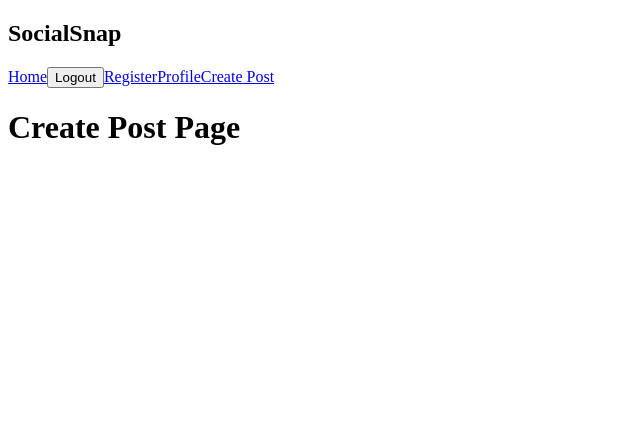
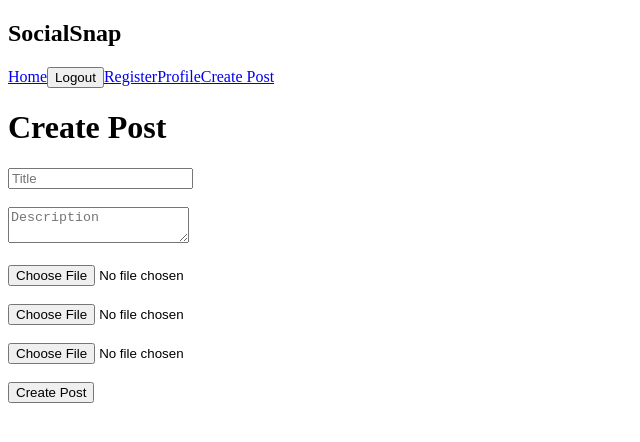
Before and after one commit to vijayvar440/SocalSnap, a React app in the folder Frontend/: page /create-post in a window 1280 px wide. Shown: the top 442 px of the page, without its empty margins (0-640 px from the left). Built offline with nearby package versions, Linux system fonts and the light colour scheme; sample sign-in values are in the browser's storage; the HTML template or start-up script is replaced by a standard one.

Commit message:
home page

```diff
--- a/Frontend/src/components/Navbar.jsx
+++ b/Frontend/src/components/Navbar.jsx
@@ -16,6 +16,7 @@ function Navbar() {
             <h2>SocialSnap</h2>
 
             <Link to="/">Home</Link>
+
             {token ? (
                 <button onClick={handleLogout}>Logout</button>
             ):(
--- a/Frontend/src/pages/CreatePost.jsx
+++ b/Frontend/src/pages/CreatePost.jsx
@@ -1,6 +1,101 @@
+import { useState } from "react";
+import axios from "axios";
+import { useNavigate } from "react-router-dom";
+
 function CreatePost() {
+    const navigate = useNavigate();
+
+    const [title, setTitle] = useState("");
+    const [description, setDescription] = useState("");
+    const [image, setImage] = useState(null);
+    const [video, setVideo] = useState(null);
+    const [audio, setAudio] = useState(null);
+
+    const handleSubmit = async (e) => {
+        e.preventDefault();
+
+        const formData = new FormData();
+
+        formData.append("title", title);
+        formData.append("description", description);
+        formData.append("image", image);
+        formData.append("video", video);
+        formData.append("audio", audio);
+
+        try {
+            const response = await axios.post(
+                "http://localhost:3000/api/Post/createPost",
+                formData,
+                {
+                    headers: {
+                        Authorization: `Bearer ${localStorage.getItem("token")}`,
+                    },
+                }
+            );
+
+            console.log(response.data);
+            alert("Post Created Successfully ✅");
+
+            navigate("/");
+
+        } catch (err) {
+            console.log(err.response?.data || err.message);
+        }
+    };
+
     return (
-        <h1>Create Post Page</h1>
+        <div>
+            <h1>Create Post</h1>
+
+            <form onSubmit={handleSubmit}>
+
+                <input
+                    type="text"
+                    placeholder="Title"
+                    value={title}
+                    onChange={(e) => setTitle(e.target.value)}
+                />
+
+                <br /><br />
+
+                <textarea
+                    placeholder="Description"
+                    value={description}
+                    onChange={(e) => setDescription(e.target.value)}
+                />
+
+                <br /><br />
+
+                <input
+                    type="file"
+                    accept="image/*"
+                    onChange={(e) => setImage(e.target.files[0])}
+                />
+
+                <br /><br />
+
+                <input
+                    type="file"
+                    accept="video/*"
+                    onChange={(e) => setVideo(e.target.files[0])}
+                />
+
+                <br /><br />
+
+                <input
+                    type="file"
+                    accept="audio/*"
+                    onChange={(e) => setAudio(e.target.files[0])}
+                />
+
+                <br /><br />
+
+                <button type="submit">
+                    Create Post
+                </button>
+
+            </form>
+        </div>
     );
 }
 
--- a/Frontend/src/pages/home.jsx
+++ b/Frontend/src/pages/home.jsx
@@ -10,11 +10,10 @@ function Home() {
                 "http://localhost:3000/api/Post/all-posts"
             );
 
-            setPosts(response.data.posts)
-
+            setPosts(response.data.posts);
 
         } catch (err) {
-            console.log(err);
+            console.log(err.response?.data || err.message);
         }
     };
 
@@ -26,20 +25,50 @@ function Home() {
         <div>
             <h1>Home Page</h1>
 
-        {
-            posts.map((post) => (
-                <div key={post._id}>
+            {posts.map((post) => (
+                <div
+                    key={post._id}
+                    style={{
+                        border: "1px solid gray",
+                        padding: "20px",
+                        marginBottom: "20px",
+                        width: "350px"
+                    }}
+                >
                     <h2>{post.title}</h2>
+
                     <p>{post.description}</p>
 
+                    {post.image && (
                         <img
                             src={post.image}
                             alt={post.title}
                             width="300"
                         />
+                    )}
+
+                    <br />
+                    <br />
+
+                    {post.video && (
+                        <video
+                            src={post.video}
+                            width="300"
+                            controls
+                        />
+                    )}
+
+                    <br />
+                    <br />
+
+                    {post.audio && (
+                        <audio
+                            src={post.audio}
+                            controls
+                        />
+                    )}
                 </div>
-            ))
-        }
+            ))}
         </div>
     );
 }
```
Lines whose indentation alone changed are shown as unchanged.
